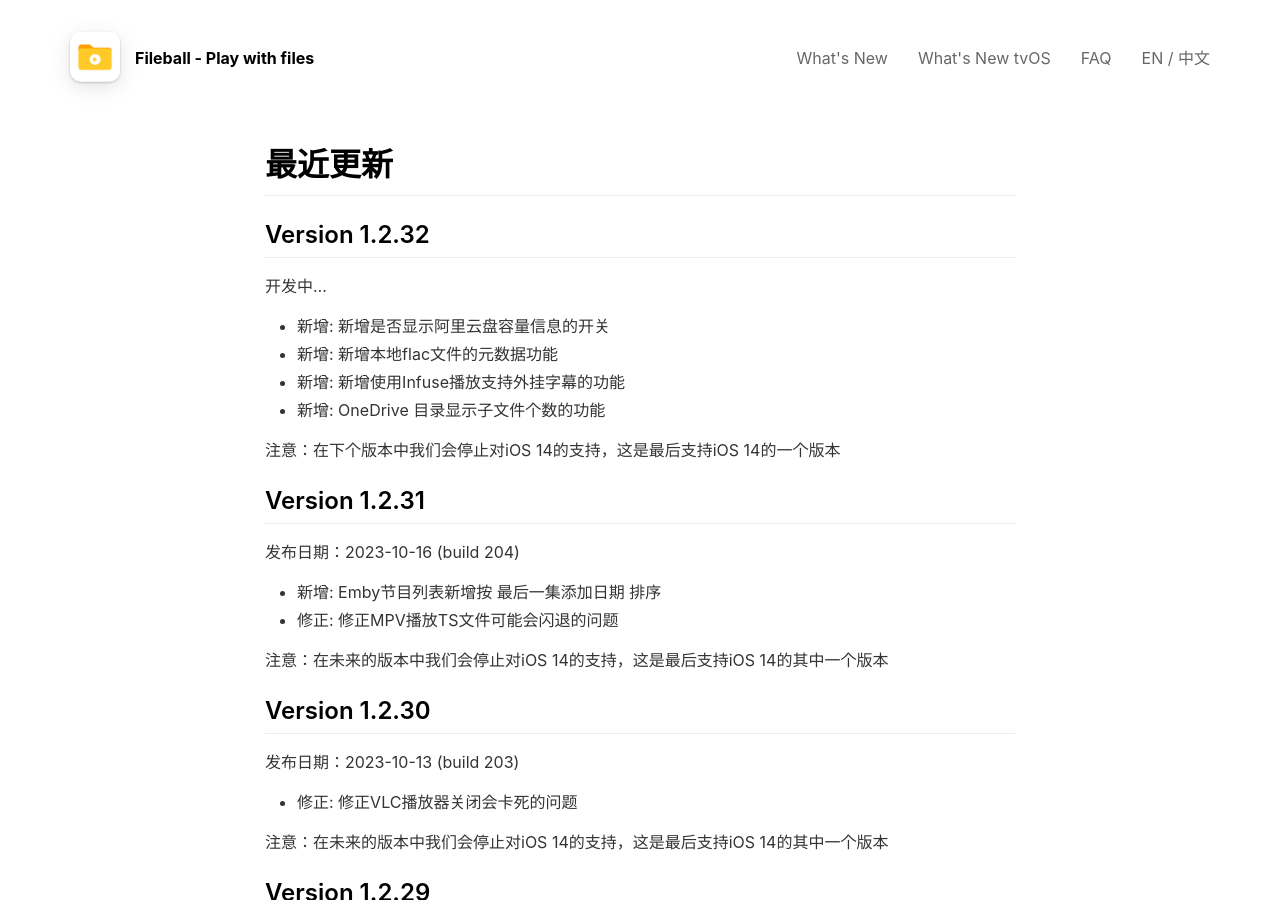
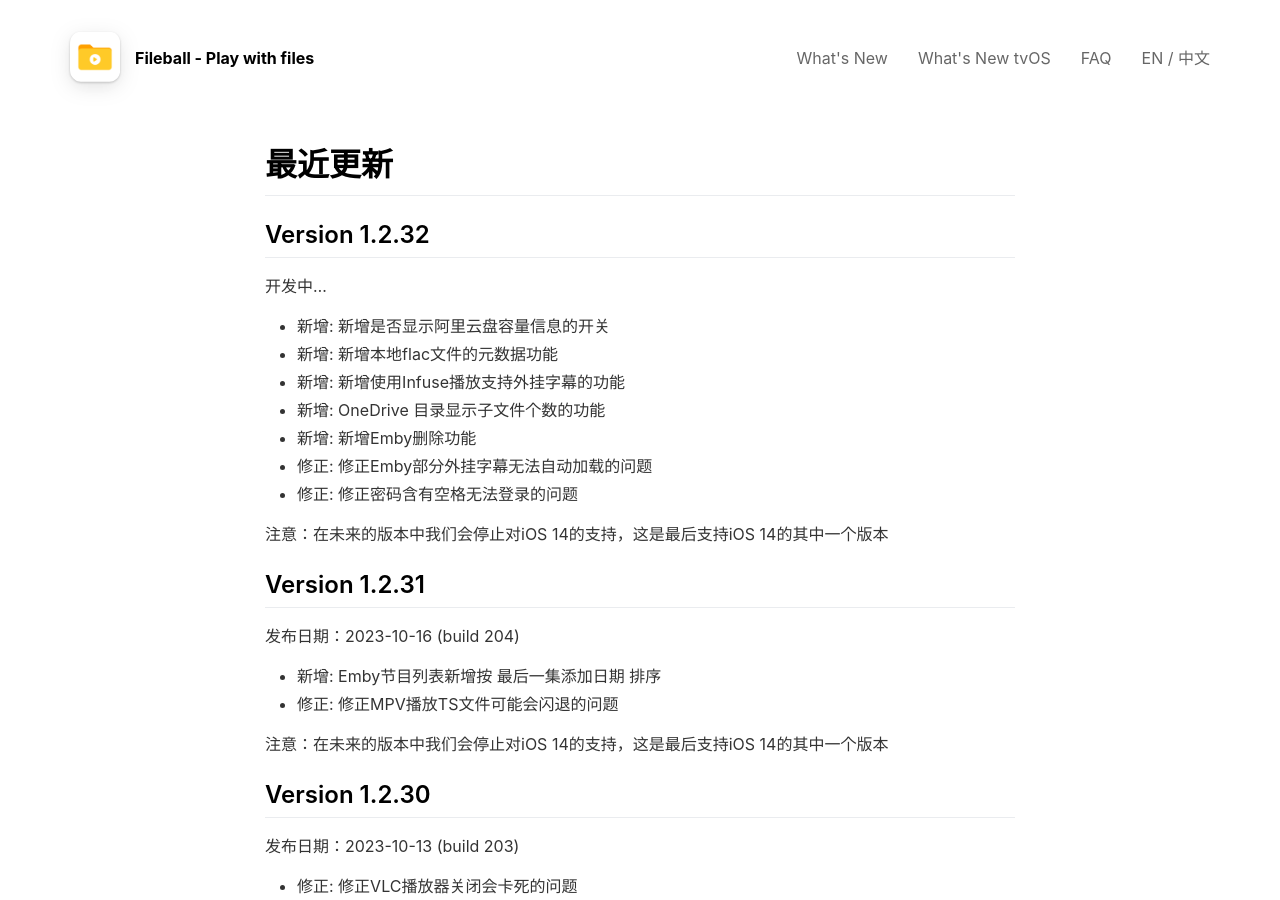
Before and after one commit to alexiscn/fileball.app, a Jekyll site: the page built from _pages/cn/changelog.md, in a window 1280 px wide and 900 px high. Built offline with Jekyll 4.4.1, drawn with Linux system fonts in a browser that asks for light colours; nearby versions of some CDN libraries.

Commit message:
update changelog

```diff
--- a/_pages/cn/changelog.md
+++ b/_pages/cn/changelog.md
@@ -16,8 +16,11 @@
 - 新增: 新增本地flac文件的元数据功能
 - 新增: 新增使用Infuse播放支持外挂字幕的功能
 - 新增: OneDrive 目录显示子文件个数的功能
+- 新增: 新增Emby删除功能
+- 修正: 修正Emby部分外挂字幕无法自动加载的问题
+- 修正: 修正密码含有空格无法登录的问题
 
-注意：在下个版本中我们会停止对iOS 14的支持，这是最后支持iOS 14的一个版本
+注意：在未来的版本中我们会停止对iOS 14的支持，这是最后支持iOS 14的其中一个版本
 
 ## **Version 1.2.31**
 
```
Also changed, not shown: _pages/changelog.md (+4 -1 lines), _pages/changlog_tv.md (+1 -0 lines), _pages/cn/changelog_tv.md (+1 -0 lines).
